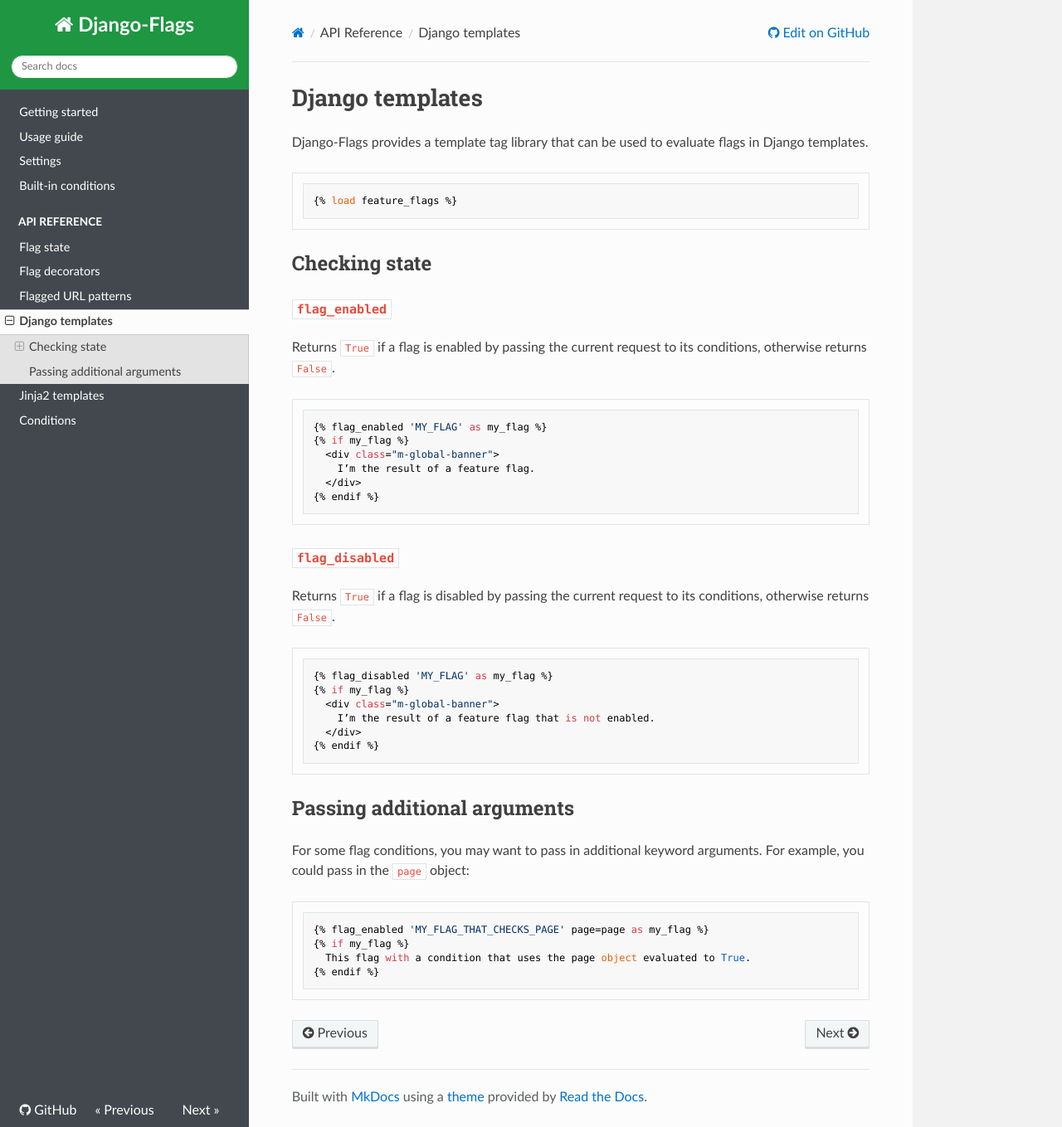
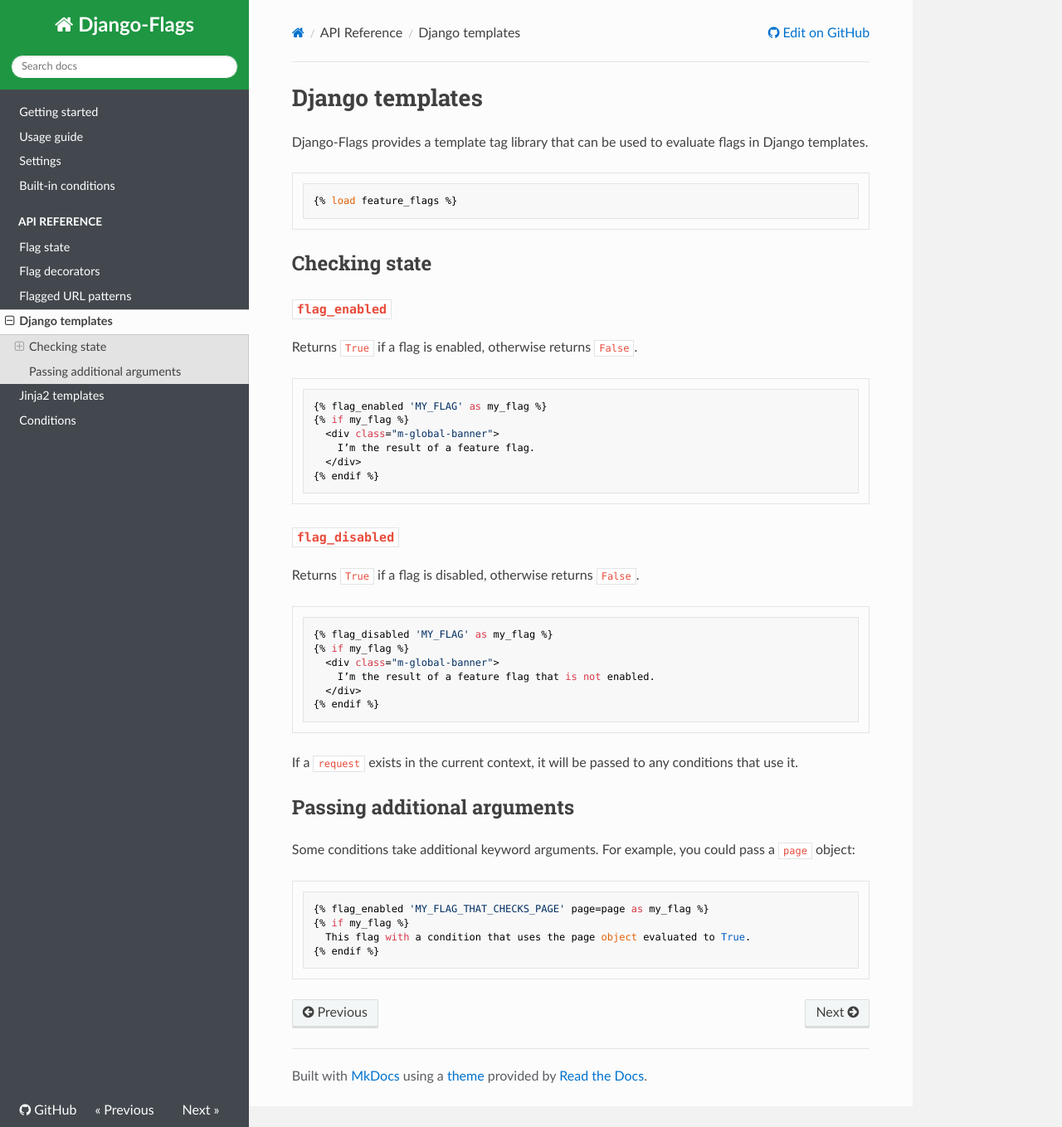
Before and after one commit to cfpb/django-flags, an MkDocs documentation site: the page built from docs/api/django.md, in a window 1280 px wide and 1359 px high. Shown: the whole window at 83% size. Built offline with MkDocs 1.6.1, drawn with Linux system fonts in a browser that asks for light colours; nearby versions of some CDN libraries; old or Windows-style settings are respelled for this version of MkDocs.

Commit message:
Update docs per review; fix absolute module import

````diff
--- a/docs/api/django.md
+++ b/docs/api/django.md
@@ -10,7 +10,7 @@
 
 ### `flag_enabled`
 
-Returns `True` if a flag is enabled by passing the current request to its conditions, otherwise returns `False`.
+Returns `True` if a flag is enabled, otherwise returns `False`.
 
 ```django
 {% flag_enabled 'MY_FLAG' as my_flag %}
@@ -23,7 +23,7 @@
 
 ### `flag_disabled`
 
-Returns `True` if a flag is disabled by passing the current request to its conditions, otherwise returns `False`.
+Returns `True` if a flag is disabled, otherwise returns `False`.
 
 ```django
 {% flag_disabled 'MY_FLAG' as my_flag %}
@@ -34,11 +34,14 @@
 {% endif %}
 ```
 
+If a `request` exists in the current context,
+it will be passed to any conditions that use it.
+
 
 ## Passing additional arguments
 
-For some flag conditions, you may want to pass in additional keyword arguments.
-For example, you could pass in the `page` object:
+Some conditions take additional keyword arguments.
+For example, you could pass a `page` object:
 
 ```django
 {% flag_enabled 'MY_FLAG_THAT_CHECKS_PAGE' page=page as my_flag %}
````
Also changed, not shown: docs/api/jinja2.md (+7 -4 lines), 1 other file.
